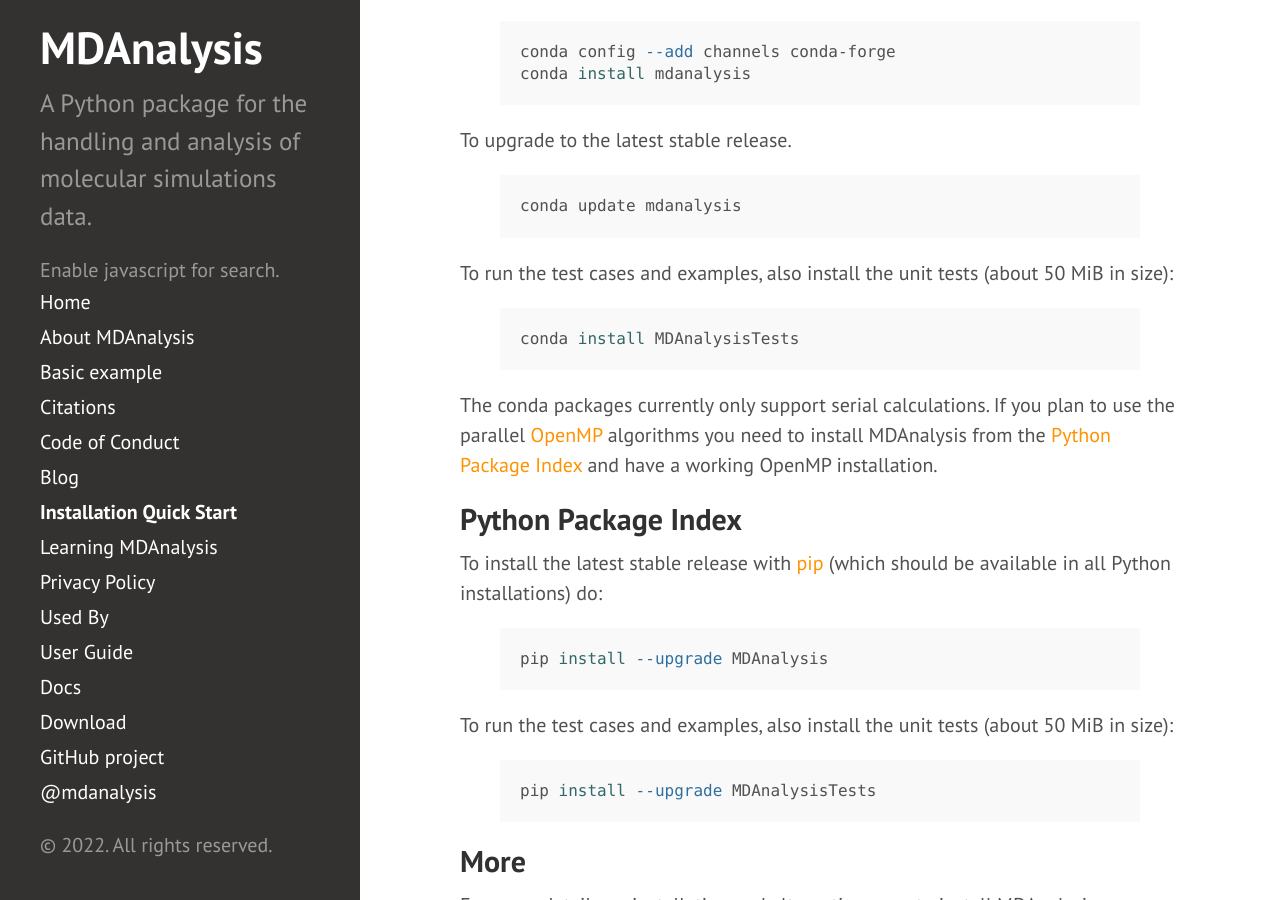
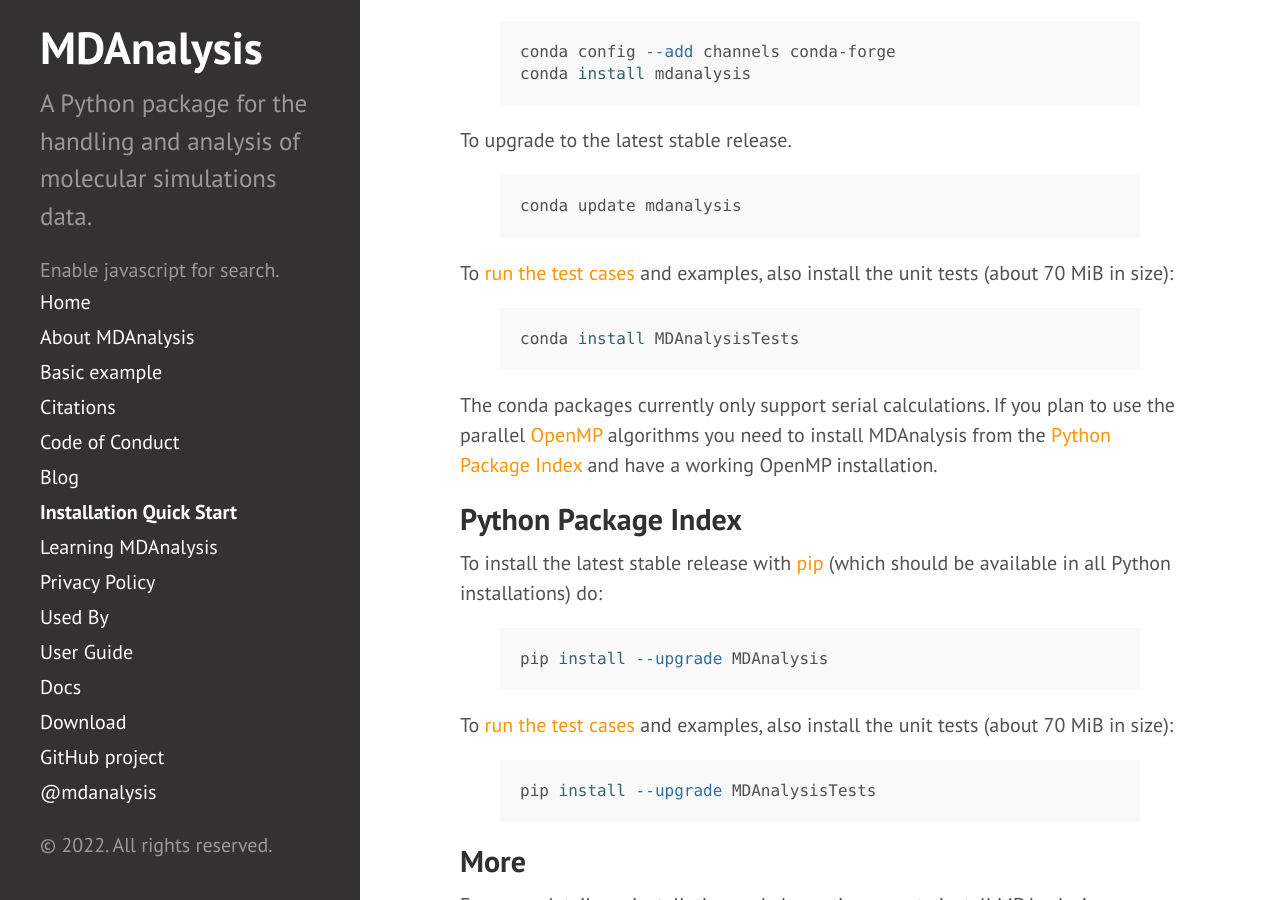
Before and after one commit to MDAnalysis/MDAnalysis.github.io, a Jekyll site: the page built from pages/installation_quick_start.md, in a window 1280 px wide and 900 px high, scrolled down 347 px. Built offline with Jekyll 4.4.1, drawn with Linux system fonts in a browser that asks for light colours; comment, search, counter and statistics services are not loaded.

Commit message:
Update installation_quick_start.md
- link to User Guide: running tests
- updated test package size

```diff
--- a/pages/installation_quick_start.md
+++ b/pages/installation_quick_start.md
@@ -24,7 +24,7 @@ To upgrade to the latest stable release.
 conda update mdanalysis
 {% endhighlight %}
 
-To run the test cases and examples, also install the unit tests (about 50 MiB
+To [run the test cases][run_tests] and examples, also install the unit tests (about 70 MiB
 in size):
 
 {% highlight bash %}
@@ -45,7 +45,7 @@ To install the latest stable release with
 pip install --upgrade MDAnalysis
 {% endhighlight %}
 
-To run the test cases and examples, also install the unit tests (about 50 MiB
+To [run the test cases][run_tests] and examples, also install the unit tests (about 70 MiB
 in size):
 
 {% highlight bash %}
```
Also changed, not shown: other parts of pages/installation_quick_start.md (+1 -0 lines).
